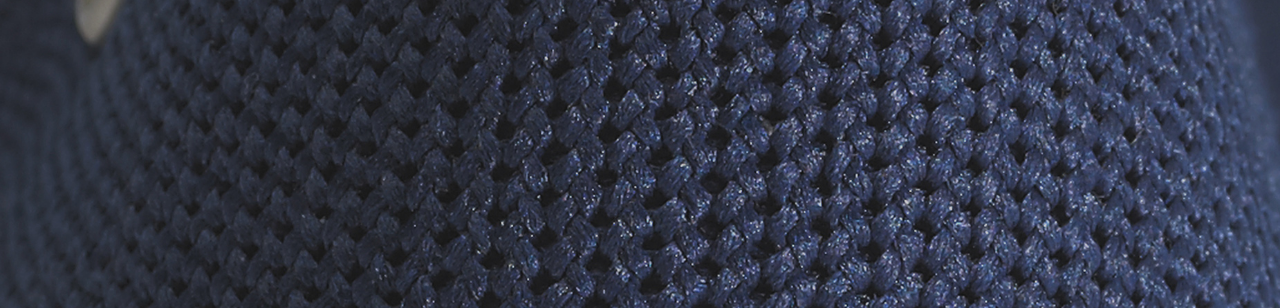
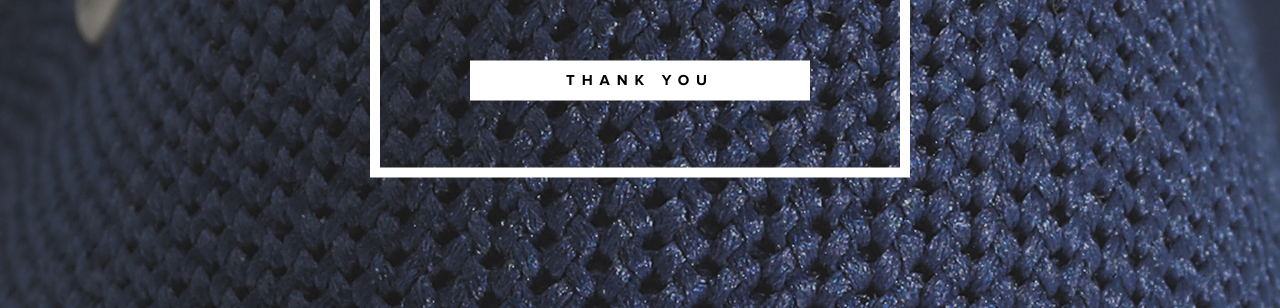
Before and after one commit to AnattaOldRepo/rothy, a plain HTML site: page thankyou.html in a window 1280 px wide. Shown: the part 492-800 px from the top of the page. Drawn offline with nearby package versions, Linux system fonts and the light colour scheme; files that its build step writes are made by us from their sources.

Commit message:
update thank-you page

```diff
--- a/thankyou.html
+++ b/thankyou.html
@@ -2,7 +2,10 @@
 <!--[if lt IE 7]>      <html class="no-js lt-ie9 lt-ie8 lt-ie7"> <![endif]-->
 <!--[if IE 7]>         <html class="no-js lt-ie9 lt-ie8"> <![endif]-->
 <!--[if IE 8]>         <html class="no-js lt-ie9"> <![endif]-->
-<!--[if gt IE 8]><!--> <html class="no-js"> <!--<![endif]-->
+<!--[if gt IE 8]><!-->
+<html class="no-js">
+<!--<![endif]-->
+
 <head>
     <meta charset="utf-8">
     <meta http-equiv="X-UA-Compatible" content="IE=edge,chrome=1">
@@ -14,24 +17,25 @@
 
     <link rel="shortcut icon" href="favicon.ico" type="image/x-icon" />
 
-  <link rel="stylesheet" href="css/fonts.css">
-  <link rel="stylesheet" href="css/normalize.min.css">
-  <link rel="stylesheet" href="css/main.css">
+    <!--link rel="stylesheet" href="fonts/font.css"-->
+    <!--link rel="stylesheet" href="css/normalize.min.css"-->
+    <!--link rel="stylesheet" href="css/main.css"-->
+
+    <link rel="stylesheet" href="css/app.css">
 
     <!--[if lt IE 9]>
   <script src="js/vendor/html5-3.6-respond-1.1.0.min.js"></script>
   <![endif]-->
 
 </head>
+
 <body>
 
     <!--[if lt IE 7]>
   <p class="browsehappy">You are using an <strong>outdated</strong> browser. Please <a href="http://browsehappy.com/">upgrade your browser</a> to improve your experience.</p>
   <![endif]-->
 
-  <div class="container clearfix">
-
-    <section class="launch-screen">
+    <div class="launch-screen">
         <div class="screen">
             <h1 class="logo ir">Rothy's</h1>
             <h2>Revolutionary Footwear Brand</h2>
@@ -40,24 +44,35 @@
             <div class="thank-you">
               Thank you
             </div>
+        </div>
+        <!-- /.screen -->
+    </div>
+    <!-- /.launch-screen -->
 
-      </div><!-- /.screen -->
-    </section><!-- /.launch-screen -->
-
-  </div> <!-- /.container -->
 
     <script src="//ajax.googleapis.com/ajax/libs/jquery/1.11.1/jquery.min.js"></script>
-  <script>window.jQuery || document.write('<script src="/js/vendor/jquery-1.11.1.min.js"><\/script>')</script>
+    <script>
+    window.jQuery || document.write('<script src="/js/vendor/jquery-1.11.1.min.js"><\/script>')
+    </script>
     <script src="js/main.js"></script>
     <!-- Google Analytics: change UA-XXXXX-X to be your site's ID. -->
     <script>
-    (function(b,o,i,l,e,r){b.GoogleAnalyticsObject=l;b[l]||(b[l]=
-    function(){(b[l].q=b[l].q||[]).push(arguments)});b[l].l=+new Date;
-    e=o.createElement(i);r=o.getElementsByTagName(i)[0];
-    e.src='//www.google-analytics.com/analytics.js';
-    r.parentNode.insertBefore(e,r)}(window,document,'script','ga'));
-    ga('create','UA-55130811-1');ga('send','pageview');
+    (function(i, s, o, g, r, a, m) {
+        i['GoogleAnalyticsObject'] = r;
+        i[r] = i[r] || function() {
+            (i[r].q = i[r].q || []).push(arguments)
+        }, i[r].l = 1 * new Date();
+        a = s.createElement(o),
+        m = s.getElementsByTagName(o)[0];
+        a.async = 1;
+        a.src = g;
+        m.parentNode.insertBefore(a, m)
+    })(window, document, 'script', '//www.google-analytics.com/analytics.js', 'ga');
+
+    ga('create', 'UA-55130811-1', 'auto');
+    ga('send', 'pageview');
     </script>
 
 </body>
+
 </html>
```
Lines whose indentation alone changed are shown as unchanged.
